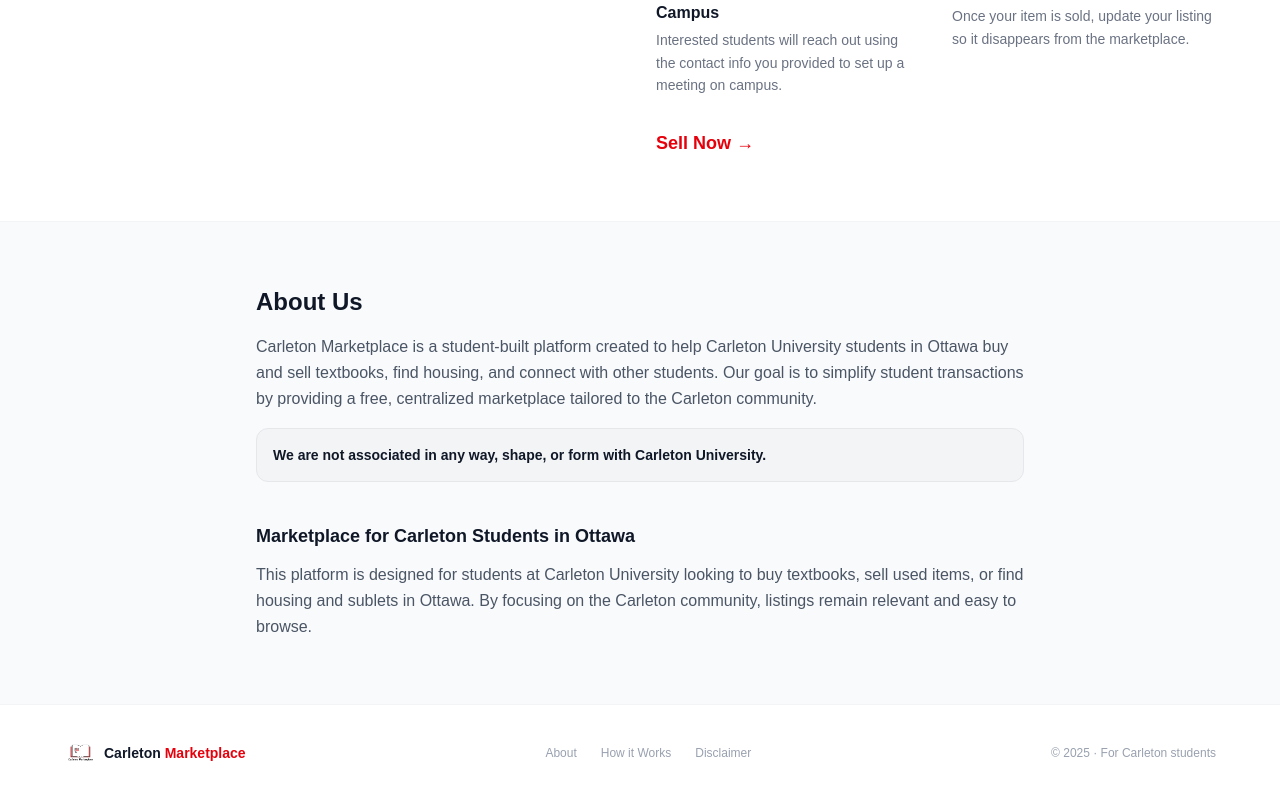
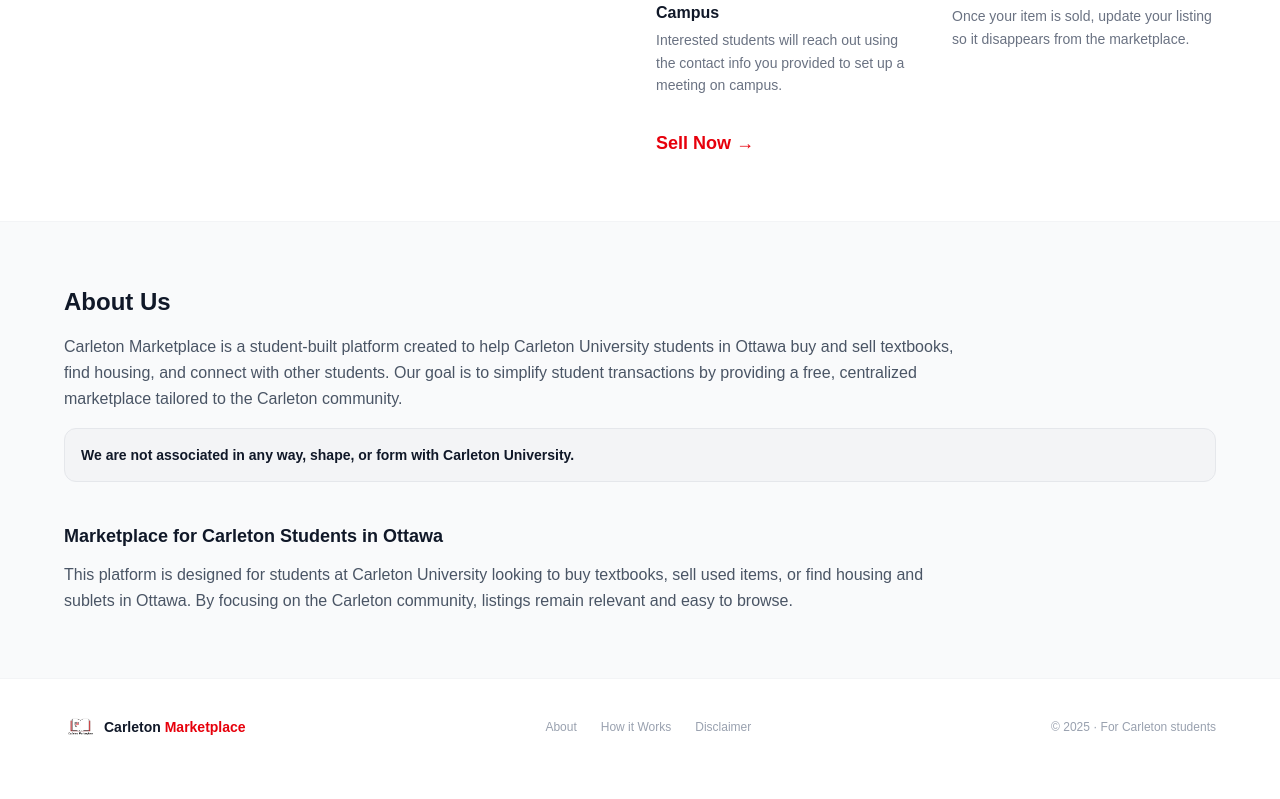
Before and after one commit to OliverThe2/carleton-marketplace, a Next.js app: page / in a window 1280 px wide. Shown: the part 1393-2192 px from the top of the page. After the commit the page ends 2168 px from the top, so only its background shows below. Built offline with nearby package versions, Linux system fonts and the light colour scheme; no server answers; the database is empty.

Commit message:
widen about us section

```diff
--- a/app/page.tsx
+++ b/app/page.tsx
@@ -148,9 +148,9 @@
 
       {/* ABOUT US */}
       <section className="bg-gray-50 border-t border-gray-100 px-4 py-16">
-        <div className="max-w-3xl mx-auto">
+        <div className="max-w-6xl mx-auto">
           <h2 className="text-2xl font-black text-gray-900 mb-4">About Us</h2>
-          <p className="text-gray-600 leading-relaxed mb-4">
+          <p className="text-gray-600 leading-relaxed mb-4 max-w-4xl">
             Carleton Marketplace is a student-built platform created to help Carleton University students in Ottawa buy and sell textbooks, find housing, and connect with other students. Our goal is to simplify student transactions by providing a free, centralized marketplace tailored to the Carleton community.
           </p>
           <p className="text-sm font-bold text-gray-900 bg-gray-100 rounded-xl p-4 border border-gray-200">
@@ -158,7 +158,7 @@
           </p>
 
           <h3 className="text-lg font-black text-gray-900 mt-10 mb-3">Marketplace for Carleton Students in Ottawa</h3>
-          <p className="text-gray-600 leading-relaxed">
+          <p className="text-gray-600 leading-relaxed max-w-4xl">
             This platform is designed for students at Carleton University looking to buy textbooks, sell used items, or find housing and sublets in Ottawa. By focusing on the Carleton community, listings remain relevant and easy to browse.
           </p>
         </div>
```
